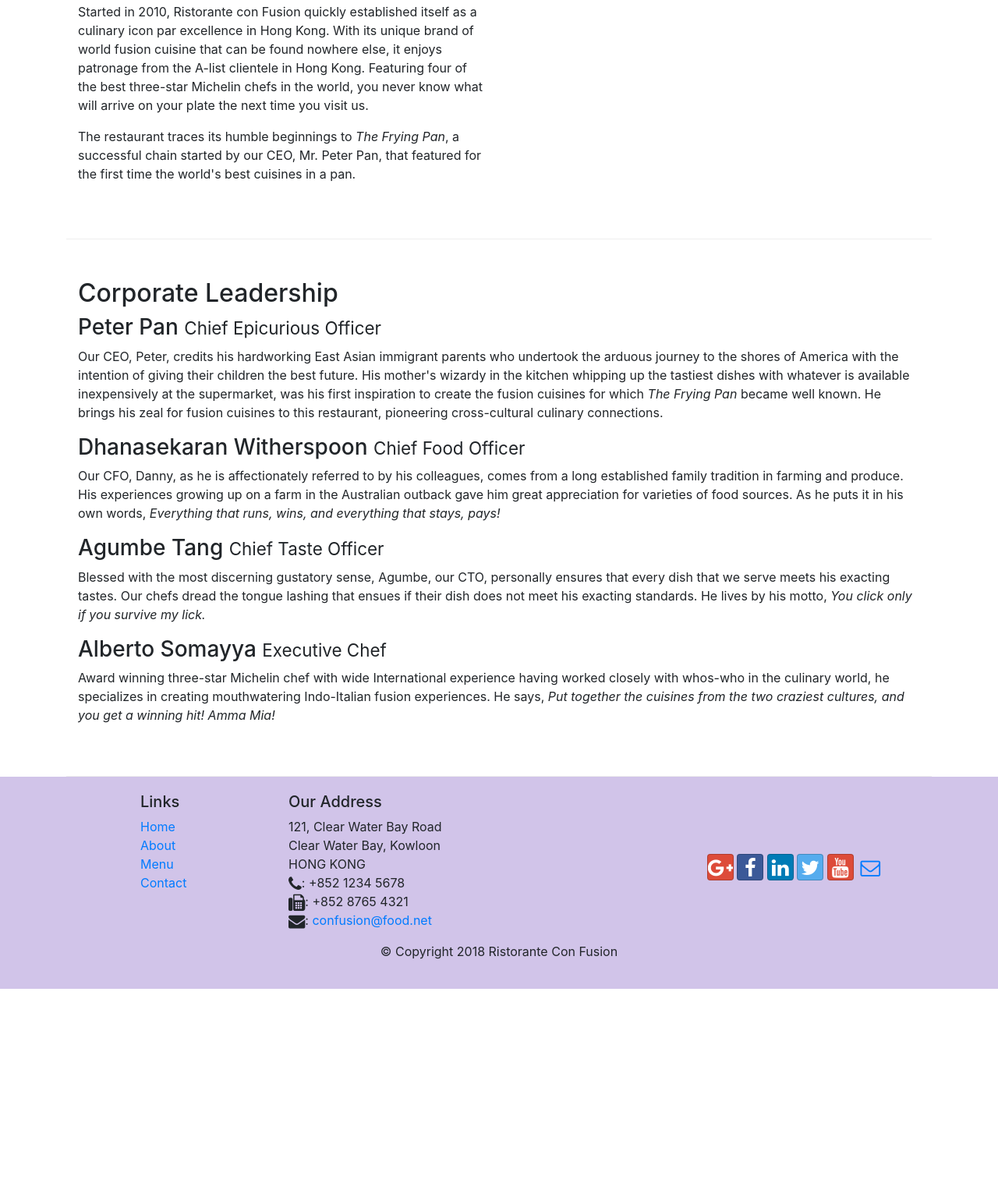
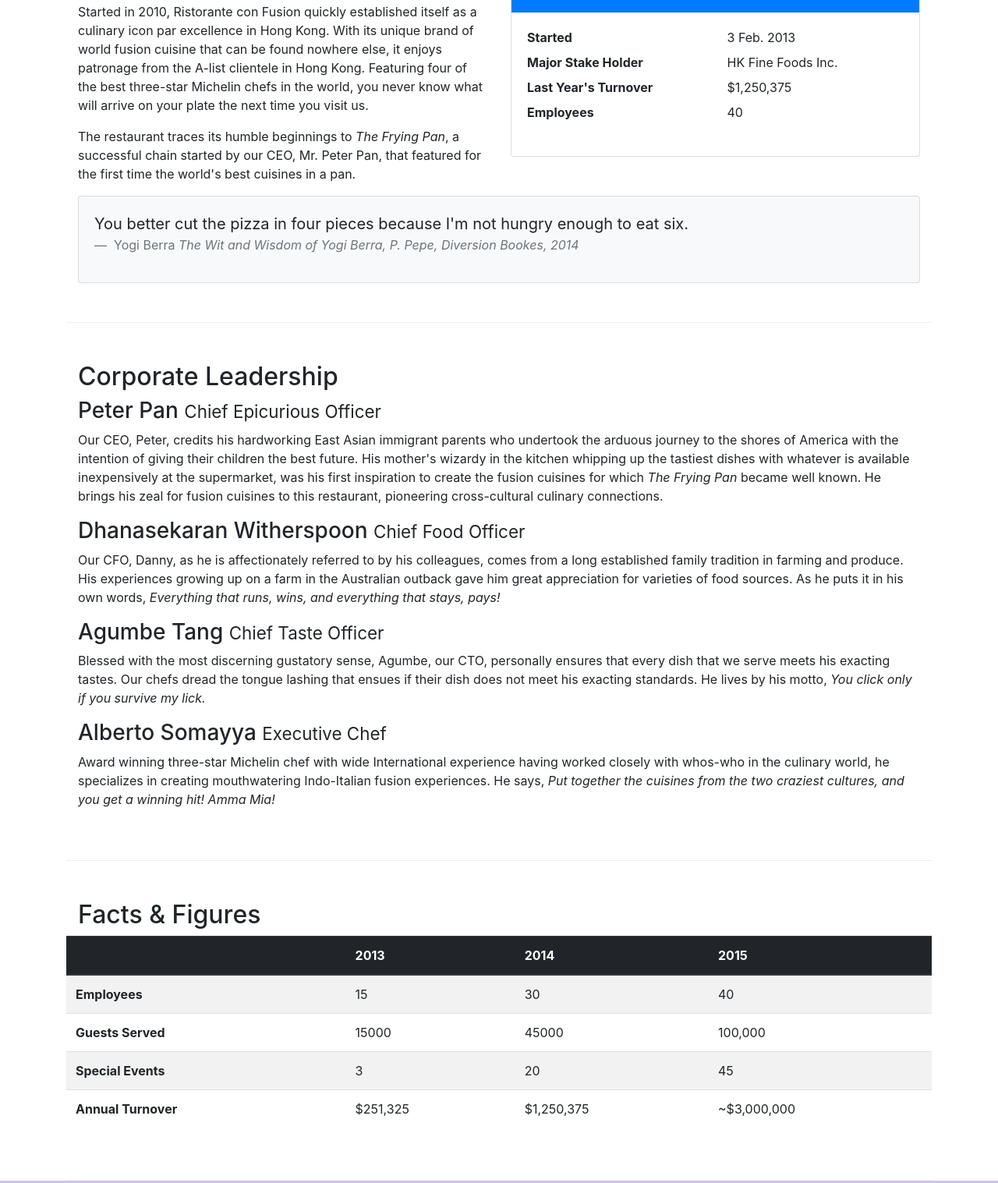
Before and after one commit to ginnyyadav/conFusion, a website: page aboutus.html in a window 1280 px wide. Shown: the part 558-2075 px from the top of the page at 78% size. Before the commit the page ends 1826 px from the top, so only its background shows below. Drawn offline with nearby package versions, Linux system fonts and the light colour scheme.

Commit message:
Tables and Cards

```diff
--- a/aboutus.html
+++ b/aboutus.html
@@ -24,10 +24,12 @@
       <a class="navbar-brand mr-auto" href="index.html">Ristorante Con Fusion</a>
       <div class="collapse navbar-collapse" id="Navbar">
         <ul class="navbar-nav mr-auto">
-          <li class="nav-item"><a class="nav-link" href="index.html"><span class=" fa fa-home fa-lg"></span>Home</a></li>
+          <li class="nav-item"><a class="nav-link" href="index.html"><span class=" fa fa-home fa-lg"></span>Home</a>
+          </li>
           <li class="nav-item active"><a class="nav-link" href="#"><span class=" fa fa-info fa-lg"></span>About</a></li>
           <li class="nav-item"><a class="nav-link" href="#"><span class="fa fa-list fa-lg"></span>Menu</a></li>
-          <li class="nav-item"><a class="nav-link" href="./contactus.html"><span class="fa fa-address-card fa-lg"></span>Contact</a></li>
+          <li class="nav-item"><a class="nav-link" href="./contactus.html"><span
+                class="fa fa-address-card fa-lg"></span>Contact</a></li>
         </ul>
       </div>
     </div>
@@ -79,7 +81,38 @@
           cuisines in a pan.
         </p>
       </div>
-      <div></div>
+      <div class="col-sm">
+        <div class="card">
+          <h3 class="card-header bg-primary text-white">Facts At a Glance</h3>
+          <div class="card-body">
+            <dl class="row">
+              <dt class="col-6">Started</dt>
+              <dd class="col-6">3 Feb. 2013</dd>
+              <dt class="col-6">Major Stake Holder</dt>
+              <dd class="col-6">HK Fine Foods Inc.</dd>
+              <dt class="col-6">Last Year's Turnover</dt>
+              <dd class="col-6">$1,250,375</dd>
+              <dt class="col-6">Employees</dt>
+              <dd class="col-6">40</dd>
+            </dl>
+          </div>
+        </div>
+      </div>
+      <div class="col-12">
+        <div class="card card-body bg-light">
+          <blockquote class="blockquote">
+            <p class="mb-0">
+              You better cut the pizza in four pieces because I'm not hungry enough to eat six.
+            </p>
+            <footer class="blockquote-footer">
+              Yogi Berra
+              <cite title="source Title">
+                The Wit and Wisdom of Yogi Berra, P. Pepe, Diversion Bookes, 2014
+              </cite>
+            </footer>
+          </blockquote>
+        </div>
+      </div>
     </div>
 
     <div class="row row-content">
@@ -125,6 +158,53 @@
         </p>
       </div>
     </div>
+    <div class="row row-content">
+      <div class="col-12 col-sm-9">
+        <h2>Facts &amp; Figures</h2>
+      </div>
+      <div class="table-responsive">
+        <table class="table table-striped">
+          <thead class="thead-dark">
+            <tr>
+              <th>&nbsp;</th>
+              <th>2013</th>
+              <th>2014</th>
+              <th>2015</th>
+            </tr>
+          </thead>
+          <tbody>
+            <tr>
+              <th>Employees</th>
+              <td>15</td>
+              <td>30</td>
+              <td>40</td>
+            </tr>
+            <tr>
+              <th>Guests Served</th>
+              <td>15000</td>
+              <td>45000</td>
+              <td>100,000</td>
+            </tr>
+            <tr>
+              <th>Special Events</th>
+              <td>3</td>
+              <td>20</td>
+              <td>45</td>
+            </tr>
+            <tr>
+              <th>Annual Turnover</th>
+              <td>$251,325</td>
+              <td>$1,250,375</td>
+              <td>~$3,000,000</td>
+            </tr>
+          </tbody>
+        </table>
+
+      </div>
+      <div class="col-12 col-sm-3">
+
+      </div>
+    </div>
   </div>
 
   <footer class="footer">
@@ -152,10 +232,14 @@
         </div>
         <div class="col-12 col-sm-4 align-self-center">
           <div class="text-center">
-            <a  class="btn btn-social-icon btn-google" href="http://google.com/+"><i class="fa fa-google-plus fa-lg"></i></a>
-            <a class="btn btn-social-icon btn-facebook" href="http://www.facebook.com/profile.php?id="><i class="fa fa-facebook fa-lg"></i></a>
-            <a class="btn btn-social-icon btn-linkedin" href="http://www.linkedin.com/in/"><i class="fa fa-linkedin fa-lg"></i></a>
-            <a class="btn btn-social-icon btn-twitter" href="http://twitter.com/"><i class="fa fa-twitter fa-lg"></i></a>
+            <a class="btn btn-social-icon btn-google" href="http://google.com/+"><i
+                class="fa fa-google-plus fa-lg"></i></a>
+            <a class="btn btn-social-icon btn-facebook" href="http://www.facebook.com/profile.php?id="><i
+                class="fa fa-facebook fa-lg"></i></a>
+            <a class="btn btn-social-icon btn-linkedin" href="http://www.linkedin.com/in/"><i
+                class="fa fa-linkedin fa-lg"></i></a>
+            <a class="btn btn-social-icon btn-twitter" href="http://twitter.com/"><i
+                class="fa fa-twitter fa-lg"></i></a>
             <a class="btn btn-social-icon btn-google" href="http://youtube.com/"><i class="fa fa-youtube fa-lg"></i></a>
             <a class="btn btn-social-icon" href="mailto:"><i class="fa fa-envelope-o fa-lg"></i></a>
           </div>
```
